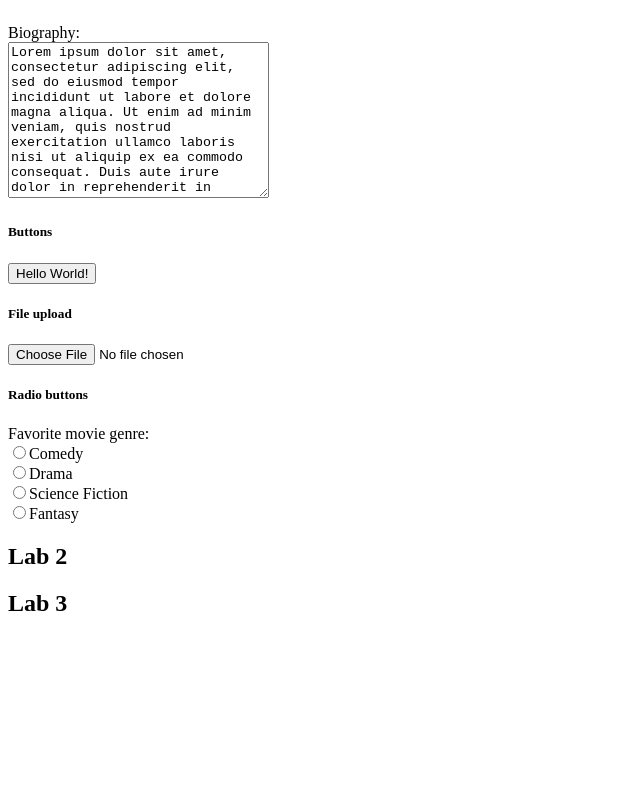
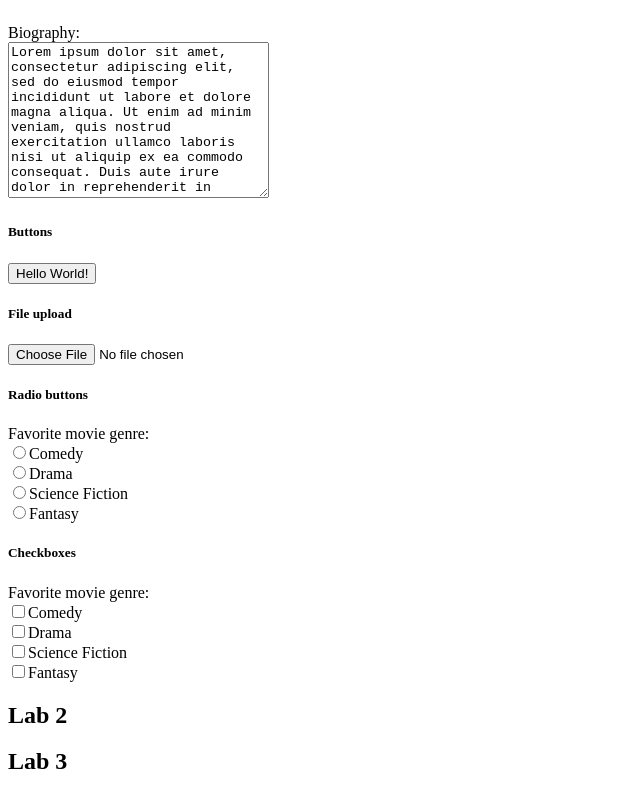
Before and after one commit to VivianDongChen/kanbas-react-web-app-cs5610-fa24, a React (Create React App) app: page / in a window 1280 px wide. Shown: the part 2439-3234 px from the top of the page, without its empty margins (0-640 px from the left). Before the commit the page ends 3076 px from the top, so only its background shows below. Built offline with nearby package versions, Linux system fonts and the light colour scheme.

Commit message:
add check boxes to form

```diff
--- a/src/Labs/Lab1/index.tsx
+++ b/src/Labs/Lab1/index.tsx
@@ -241,6 +241,20 @@ export default function Lab1() {
           <br />
           <input type="radio" name="radio-genre" id="wd-radio-fantasy" />
           <label htmlFor="wd-radio-fantasy">Fantasy</label>
+          <h5 id="wd-checkboxes">Checkboxes</h5>
+          <label>Favorite movie genre:</label>
+          <br />
+          <input type="checkbox" name="check-genre" id="wd-chkbox-comedy" />
+          <label htmlFor="wd-chkbox-comedy">Comedy</label>
+          <br />
+          <input type="checkbox" name="check-genre" id="wd-chkbox-drama" />
+          <label htmlFor="wd-chkbox-drama">Drama</label>
+          <br />
+          <input type="checkbox" name="check-genre" id="wd-chkbox-scifi" />
+          <label htmlFor="wd-chkbox-scifi">Science Fiction</label>
+          <br />
+          <input type="checkbox" name="check-genre" id="wd-chkbox-fantasy" />
+          <label htmlFor="wd-chkbox-fantasy">Fantasy</label>
         </form>
       </div>
     </div>
```
